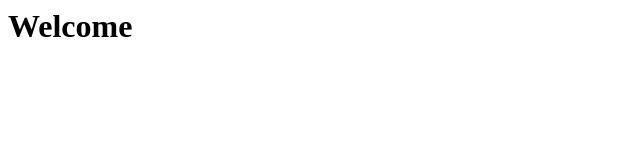
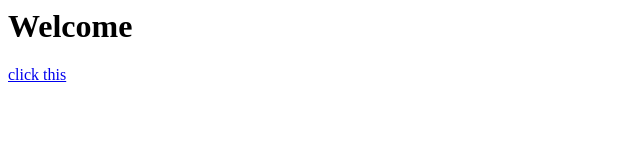
Before and after one commit to danielhartnell/debugging-01, a plain HTML site: page index.html in a window 1280 px wide. Shown: the full height of the page, 0-640 px from the left. Drawn offline with Linux system fonts and the light colour scheme.

Commit message:
trying to get Burp to detect this

```diff
--- a/index.html
+++ b/index.html
@@ -5,6 +5,7 @@
 </h1>
 <p id="content">
 <script src="main.js"></script>
+<a href="/?hax=<a href='google.com'>hax</a>">click this</a>
 </p>
 </body>
 </html>
```
